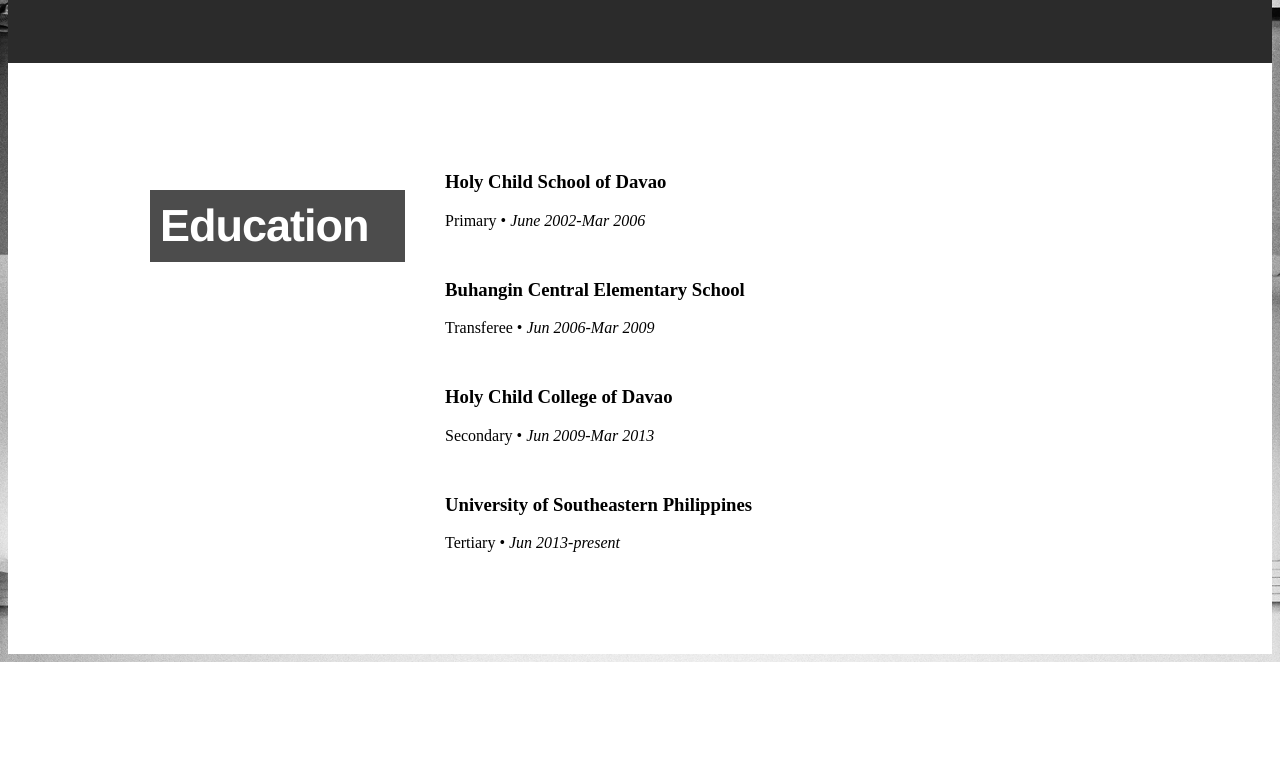
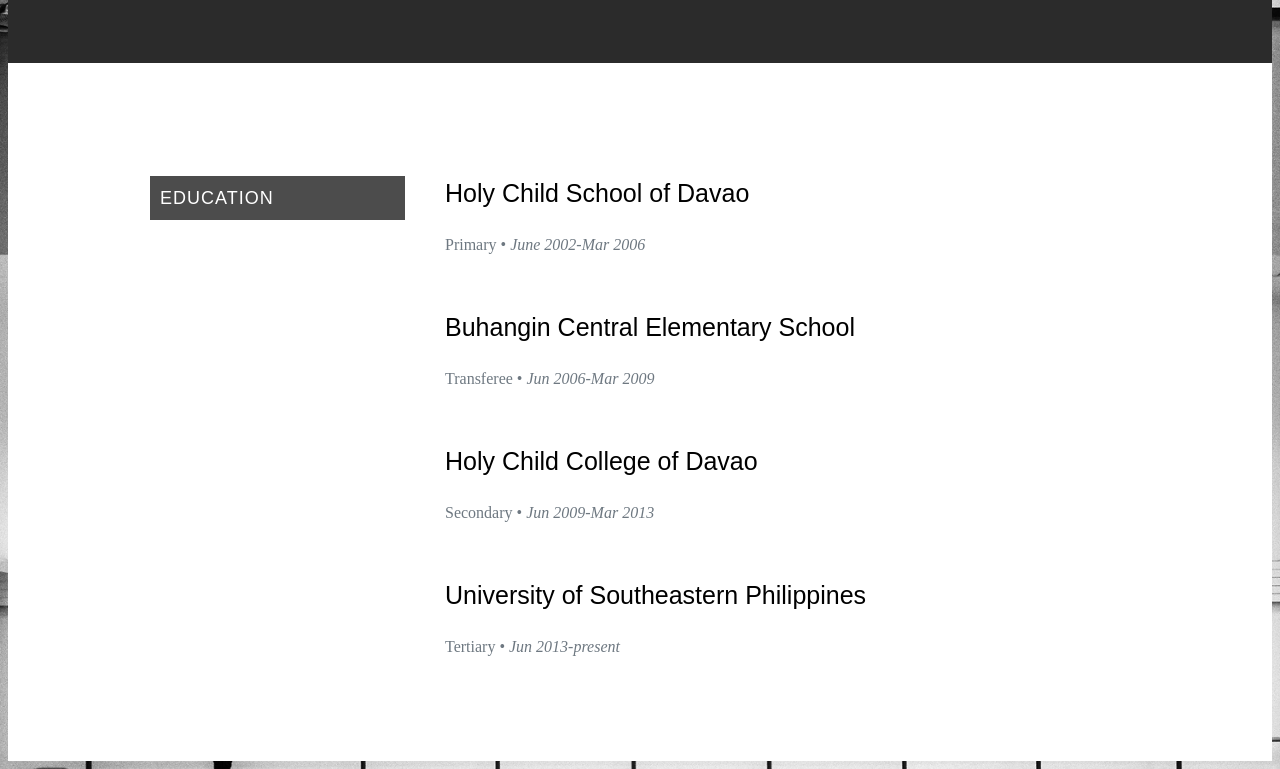
Before and after one commit to dreeeyy/Taghoy_PersonalWebsite, a plain HTML site: page project/index.html in a window 1280 px wide. Shown: the part 1452-2221 px from the top of the page. Before the commit the page ends 2114 px from the top, so only its background shows below. Drawn offline with Linux system fonts and the light colour scheme; a web font is replaced by a local one.

Commit message:
Tweaked the styles....again

```diff
--- a/project/style/index.css
+++ b/project/style/index.css
@@ -187,3 +187,30 @@
    padding-bottom: 72px;
    overflow: hidden;
 }
+#resume a, #resume a:visited  { color: #11ABB0; }
+#resume a:hover, #resume a:focus { color: #313131; }
+
+#resume h1 {
+   font: 18px/24px 'opensans-bold', sans-serif;
+   text-transform: uppercase;
+   letter-spacing: 1px;
+}
+#resume h1 span {
+   border-bottom: none;
+   padding-bottom: 6px;
+}
+#resume h3 {
+   font: 25px/30px 'opensans-bold', sans-serif;
+}
+#resume .header-col {
+	padding-top: 9px;
+}
+#resume .main-col {
+	padding-right: 10%;
+}
+#resume .info {
+   font: 16px/24px 'librebaskerville-italic', serif;
+   color: #6E7881;
+   margin-bottom: 18px;
+   margin-top: 9px;
+}
```
